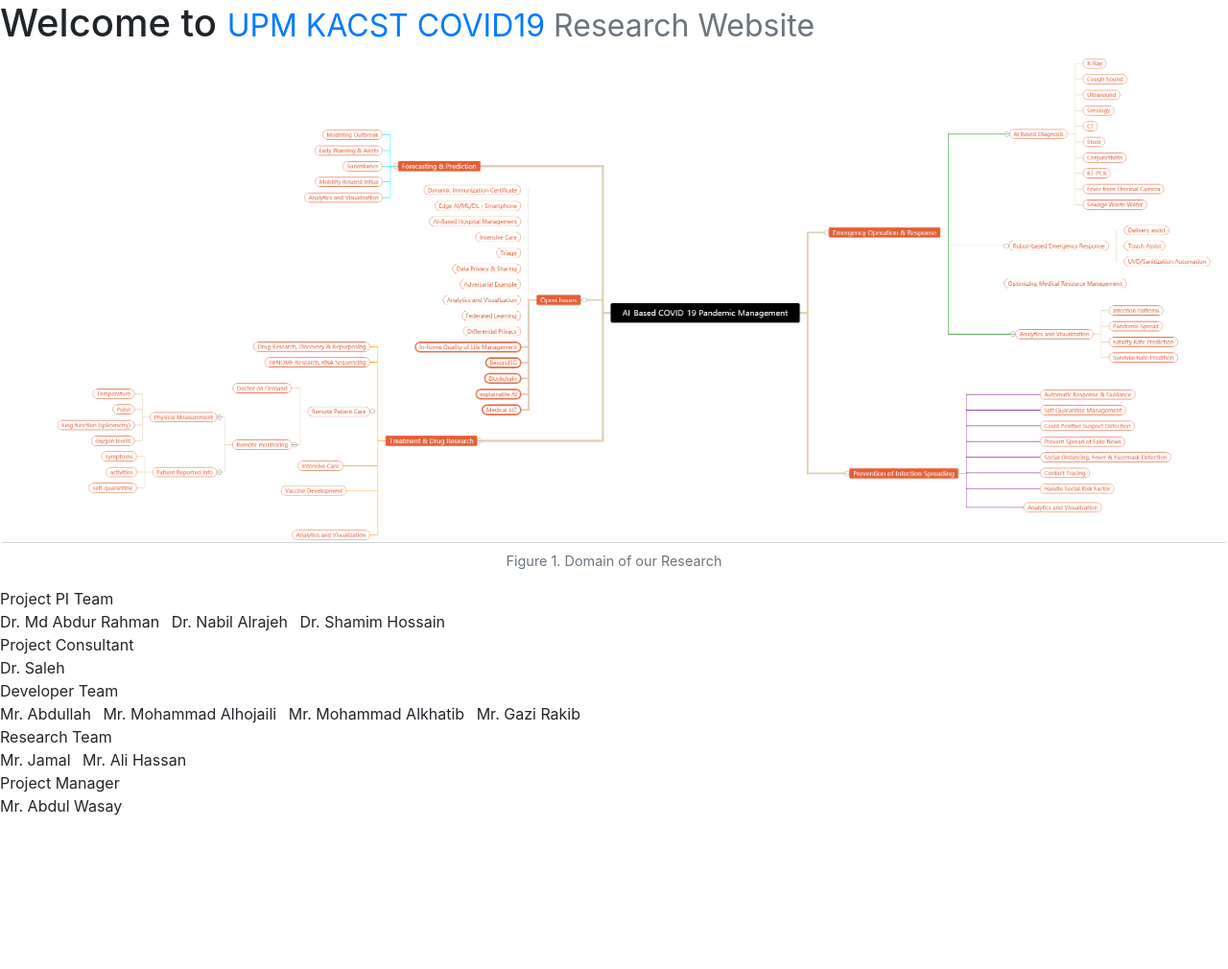
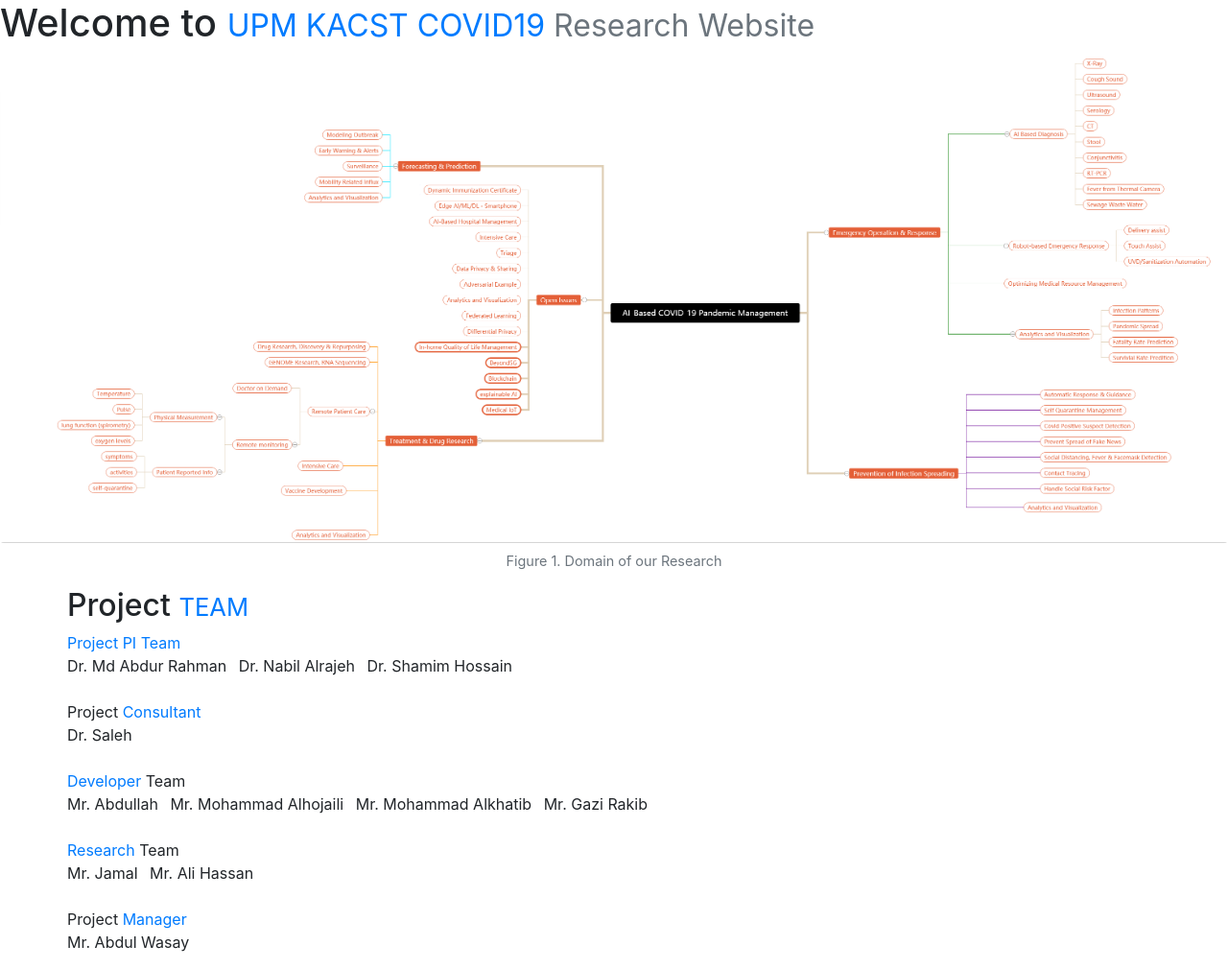
Before and after one commit to upm-kacst-covid19/upm-kacst-covid19.github.io, a plain HTML site: page index.html in a window 1280 px wide. Shown: the whole page at 96% size. Before the commit the page ends 868 px from the top, so only its background shows below. Drawn offline with nearby package versions, Linux system fonts and the light colour scheme.

Commit message:
Update index.html

```diff
--- a/index.html
+++ b/index.html
@@ -19,38 +19,60 @@
       <figcaption class="figure-caption text-center">Figure 1. Domain of our Research</figcaption>
     </figure>
 
+
+
+    <!-- adding team ******************* information-->
+
+   <div class="container">
+      	<div class="row">
+          <h2>
+            Project <small class="text-muted"><span class="text-primary"> TEAM</span> </small>
+          </h2>
+        </div>
+    </div>
+
+    <div class="container">
+    	<div class="row">
                 <ul class="list-unstyled">
-      <li>Project PI Team</li>
+                  <li><span class="text-primary">Project PI Team</span></li>
                     <ul class="list-inline">
                       <li class="list-inline-item">Dr. Md Abdur Rahman</li>
                       <li class="list-inline-item">Dr. Nabil Alrajeh</li>
                       <li class="list-inline-item">Dr. Shamim Hossain</li>
                     </ul>
-      <li>Project Consultant
+                    <br />
+                  <li>Project <span class="text-primary">Consultant</span>
                     <ul class="list-inline">
                       <li class="list-inline-item">Dr. Saleh</li>
                     </ul>
                   </li>
-      <li>Developer Team
+                  <br />
+                  <li><span class="text-primary">Developer</span> Team
                     <ul class="list-inline">
                       <li class="list-inline-item">Mr. Abdullah</li>
                       <li class="list-inline-item">Mr. Mohammad Alhojaili</li>
                       <li class="list-inline-item">Mr. Mohammad Alkhatib</li>
                       <li class="list-inline-item">Mr. Gazi Rakib</li>
                     </ul>
+                    <br />
                   </li>
-      <li>Research Team
+                  <li><span class="text-primary">Research</span> Team
                     <ul class="list-inline">
                       <li class="list-inline-item">Mr. Jamal</li>
                       <li class="list-inline-item">Mr. Ali Hassan</li>
                     </ul>
+                    <br />
                   </li>
-      <li>Project Manager
+                  <li>Project <span class="text-primary">Manager</span>
                     <ul class="list-inline">
                       <li class="list-inline-item">Mr. Abdul Wasay</li>
                     </ul>
                   </li>
                 </ul>
+            </div>
+    </div>
+
+        <!-- end team ******************* information-->
 
     <!-- Optional JavaScript -->
     <!-- jQuery first, then Popper.js, then Bootstrap JS -->
```
Lines whose indentation alone changed are shown as unchanged.
